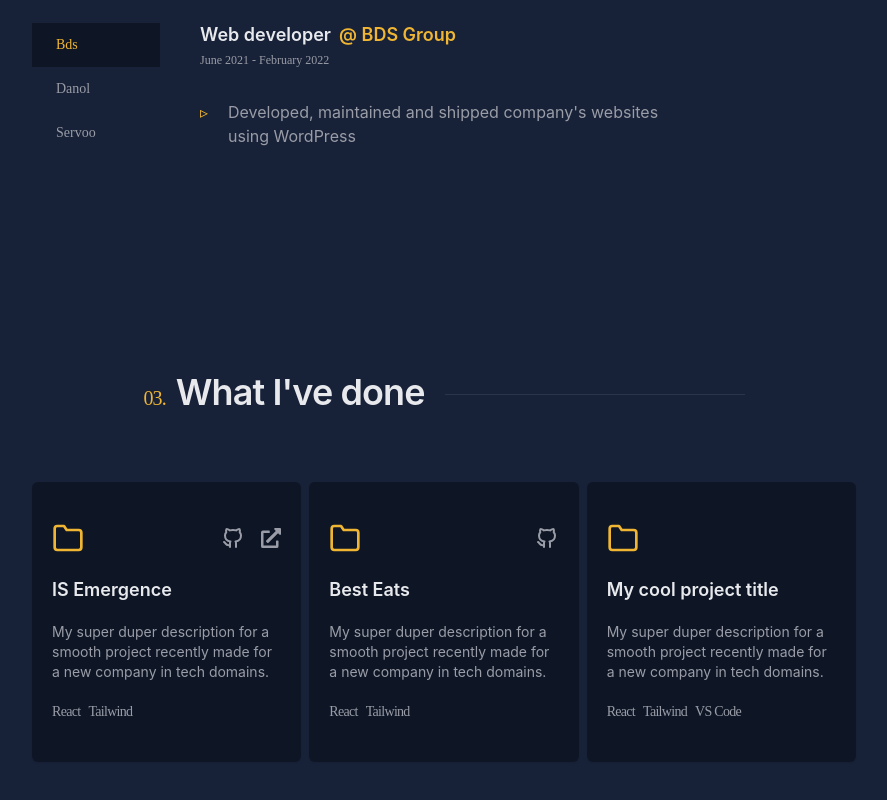
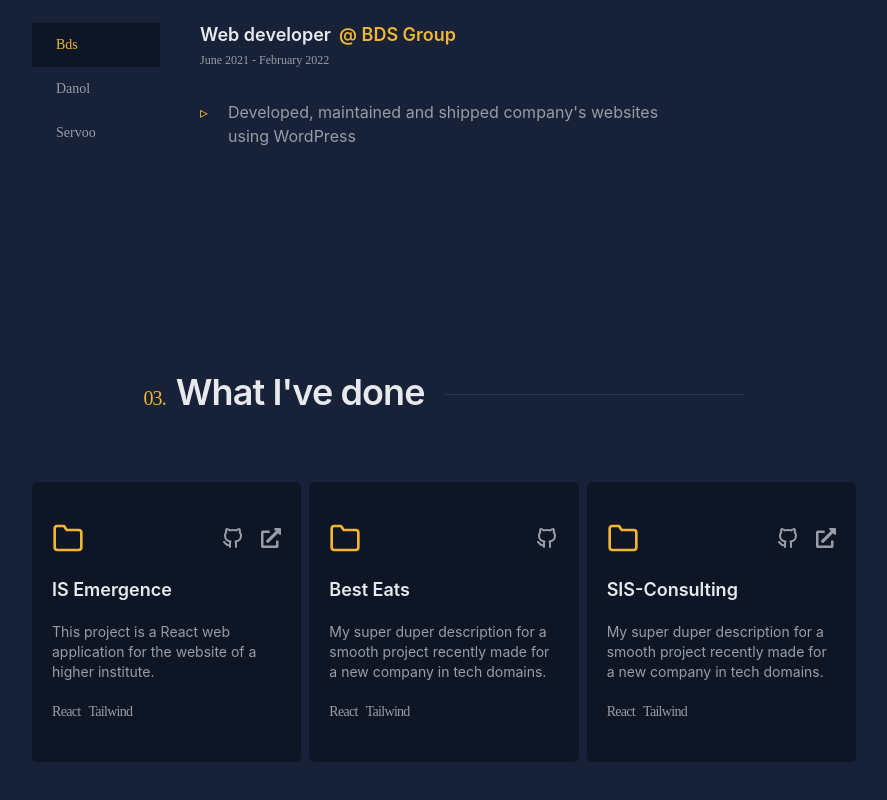
Before and after one commit to Hansjason97/Hans-Adiogo, a React (Vite) app: page / in a window 1280 px wide. Shown: the part 1682-2482 px from the top of the page, without its empty margins (196-1083 px from the left). Built offline with nearby package versions, Linux system fonts and the light colour scheme.

Commit message:
updated strings

```diff
--- a/src/data/data.js
+++ b/src/data/data.js
@@ -1,5 +1,4 @@
-import image1 from '../assets/screenshot1.jpg'
-import image2 from '../assets/screenshot2.jpg'
+
 
 export const experience = [
     {
@@ -35,11 +34,10 @@ export const experience = [
 export const featuredProjects = [
     {
         title: 'IS Emergence',
-        description: 'My super duper description for a smooth project recently made for a new company in tech domains.',
+        description: 'This project is a React web application for the website of a higher institute.',
         tags: ['React', 'Tailwind'],
         linkGithub: "https://github.com/Hansjason97/IS-emergence",
-        linkPreview: "https://cerulean-puffpuff-fc778b.netlify.app/",
-        image: image1
+        linkPreview: "https://is-emergence.netlify.app/",
     },
     {
         title: 'Best Eats',
@@ -47,14 +45,12 @@ export const featuredProjects = [
         tags: ['React', 'Tailwind'],
         linkGithub: "https://github.com/Hansjason97/Best-Eats",
         linkPreview: null,
-        image: image2
     },
     {
-        title: 'My cool project title',
+        title: 'SIS-Consulting',
         description: 'My super duper description for a smooth project recently made for a new company in tech domains.',
-        tags: ['React', 'Tailwind', 'VS Code'],
-        linkGithub: null,
-        linkPreview: null,
-        image: null
+        tags: ['React', 'Tailwind'],
+        linkGithub: "https://github.com/Hansjason97/sis-consulting",
+        linkPreview: "https://sis-consulting.netlify.app/",
     },
 ];
--- a/src/routes/Home.jsx
+++ b/src/routes/Home.jsx
@@ -20,7 +20,7 @@ function home() {
         </h2>
 
         <p className='mt-5 max-w-lg'>
-          I'm an IT engineer specializing in designing and building digital solutions.
+          I'm an IT engineer specialized in designing and building digital solutions.
            Currently focused on learning new tools and technologies to improve my skills.
         </p>
           <button className='mt-6 button-primary'>
```
